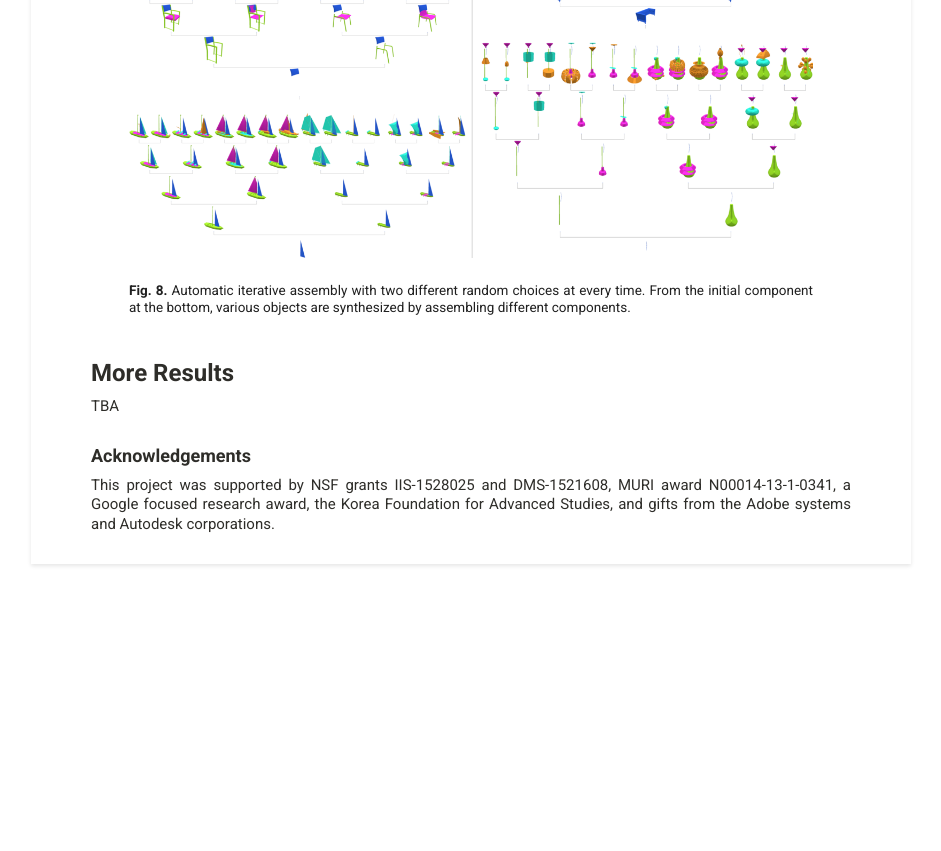
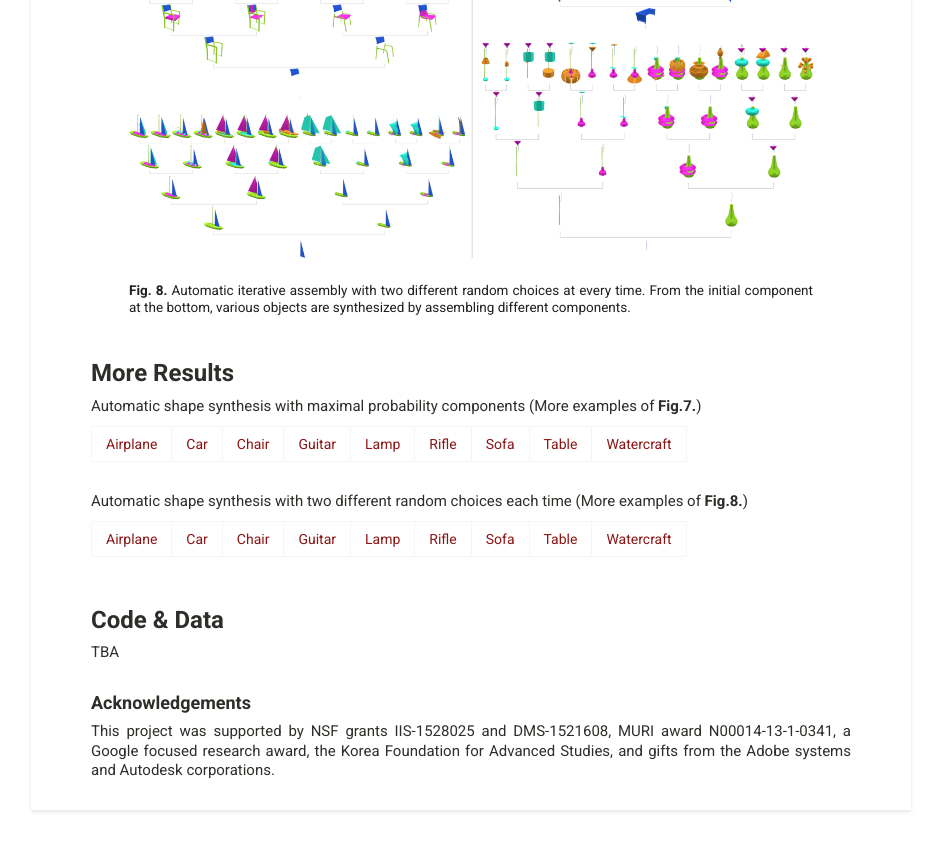
Before and after one commit to mhsung/mhsung.github.io, a Jekyll site: the page built from _posts/2017-08-19-component-assembly.md, in a window 1280 px wide and 900 px high, scrolled down 2757 px. Shown: the top 851 px of the window, without its empty margins (169-1110 px from the left). Built offline with Jekyll 4.4.1, drawn with Linux system fonts in a browser that asks for light colours; our own code applies the rules of GitHub Pages for plain Markdown files; before the commit the page ends 3411 px from its top, so only the background shows below that.

Commit message:
Updated ComplementMe.

```diff
--- a/_posts/2017-08-19-component-assembly.md
+++ b/_posts/2017-08-19-component-assembly.md
@@ -76,6 +76,19 @@ by assembling different components.
 </p>
 
 ### More Results
+Automatic shape synthesis with maximal probability components (More examples of <b>Fig.7.</b>) <br>
+
+| <a href="https://shapenet.cs.stanford.edu/media/minhyuk/ComplementMe/images/assembly_max_prob/Airplane/index.html" target="_blank">Airplane</a> | <a href="https://shapenet.cs.stanford.edu/media/minhyuk/ComplementMe/images/assembly_max_prob/Car/index.html" target="_blank">Car</a> | <a href="https://shapenet.cs.stanford.edu/media/minhyuk/ComplementMe/images/assembly_max_prob/Chair/index.html" target="_blank">Chair</a> | <a href="https://shapenet.cs.stanford.edu/media/minhyuk/ComplementMe/images/assembly_max_prob/Guitar/index.html" target="_blank">Guitar</a> | <a href="https://shapenet.cs.stanford.edu/media/minhyuk/ComplementMe/images/assembly_max_prob/Lamp/index.html" target="_blank">Lamp</a> | <a href="https://shapenet.cs.stanford.edu/media/minhyuk/ComplementMe/images/assembly_max_prob/Rifle/index.html" target="_blank">Rifle</a> | <a href="https://shapenet.cs.stanford.edu/media/minhyuk/ComplementMe/images/assembly_max_prob/Sofa/index.html" target="_blank">Sofa</a> | <a href="https://shapenet.cs.stanford.edu/media/minhyuk/ComplementMe/images/assembly_max_prob/Table/index.html" target="_blank">Table</a> | <a href="https://shapenet.cs.stanford.edu/media/minhyuk/ComplementMe/images/assembly_max_prob/Watercraft/index.html" target="_blank">Watercraft</a> |
+
+<br>
+
+Automatic shape synthesis with two different random choices each time (More examples of <b>Fig.8.</b>) <br>
+
+| <a href="https://shapenet.cs.stanford.edu/media/minhyuk/ComplementMe/images/assembly_bin_tree/Airplane/index.html" target="_blank">Airplane</a> | <a href="https://shapenet.cs.stanford.edu/media/minhyuk/ComplementMe/images/assembly_bin_tree/Car/index.html" target="_blank">Car</a> | <a href="https://shapenet.cs.stanford.edu/media/minhyuk/ComplementMe/images/assembly_bin_tree/Chair/index.html" target="_blank">Chair</a> |<a href="https://shapenet.cs.stanford.edu/media/minhyuk/ComplementMe/images/assembly_bin_tree/Guitar/index.html" target="_blank">Guitar</a> | <a href="https://shapenet.cs.stanford.edu/media/minhyuk/ComplementMe/images/assembly_bin_tree/Lamp/index.html" target="_blank">Lamp</a> | <a href="https://shapenet.cs.stanford.edu/media/minhyuk/ComplementMe/images/assembly_bin_tree/Rifle/index.html" target="_blank">Rifle</a> | <a href="https://shapenet.cs.stanford.edu/media/minhyuk/ComplementMe/images/assembly_bin_tree/Sofa/index.html" target="_blank">Sofa</a> | <a href="https://shapenet.cs.stanford.edu/media/minhyuk/ComplementMe/images/assembly_bin_tree/Table/index.html" target="_blank">Table</a> | <a href="https://shapenet.cs.stanford.edu/media/minhyuk/ComplementMe/images/assembly_bin_tree/Watercraft/index.html" target="_blank">Watercraft</a> |
+
+<br>
+
+### Code & Data
 TBA
 
 #### Acknowledgements
```
